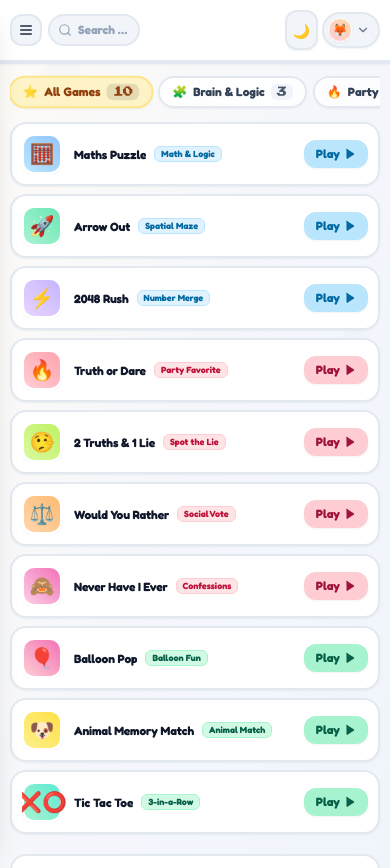
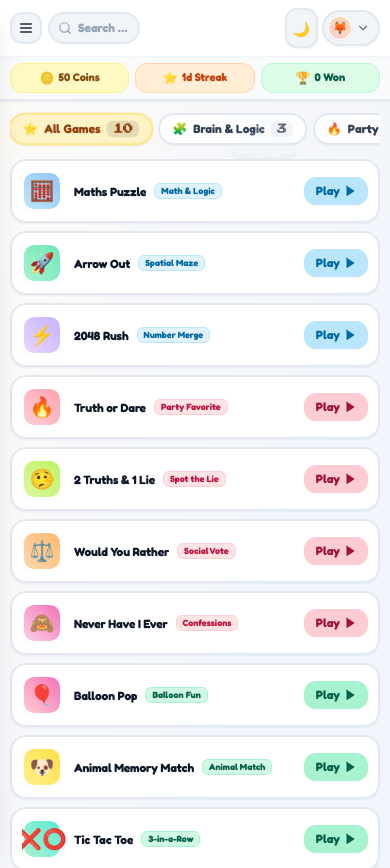
Before and after one commit to sakshijain050896-prog/funzo, a React (Vite) app: page / in a window 390 px wide. Shown: the top 868 px of the page. Built offline with nearby package versions, Linux system fonts and the light colour scheme; no server answers.

Commit message:
feat(mobile): display Coins, Streak, and Won stats prominently at top of mobile browser

```diff
--- a/src/App.tsx
+++ b/src/App.tsx
@@ -255,7 +255,7 @@ export const App: React.FC = () => {
 
         {/* Streak Notification Toast */}
         {streakToast && (
-          <div className="fixed top-20 left-1/2 -translate-x-1/2 z-50 px-4 py-2 rounded-2xl bg-[#ff9600] border-b-4 border-[#cc7800] text-slate-950 font-black text-xs shadow-xl flex items-center gap-1.5 animate-bounce">
+          <div className="fixed top-24 sm:top-20 left-1/2 -translate-x-1/2 z-50 px-4 py-2 rounded-2xl bg-[#ff9600] border-b-4 border-[#cc7800] text-slate-950 font-black text-xs shadow-xl flex items-center gap-1.5 animate-bounce">
             <Flame className="w-4 h-4 fill-slate-950" />
             <span>{streakToast}</span>
           </div>
--- a/src/components/dashboard/TopBar.tsx
+++ b/src/components/dashboard/TopBar.tsx
@@ -33,7 +33,9 @@ export const TopBar: React.FC<TopBarProps> = ({
   const displayName = stats.username || (currentUser ? currentUser.username : 'Player');
 
   return (
-    <header className="w-full h-16 bg-white dark:bg-[#181d2f] border-b-4 border-slate-200 dark:border-black text-slate-900 dark:text-white px-2.5 sm:px-6 flex items-center justify-between gap-1.5 sm:gap-3 sticky top-0 z-30 shadow-sm max-w-full overflow-hidden">
+    <header className="w-full bg-white/95 dark:bg-[#181d2f]/95 border-b-2 border-slate-200 dark:border-slate-800 text-slate-900 dark:text-white sticky top-0 z-30 shadow-sm max-w-full backdrop-blur-md">
+      {/* Top Row: Search & Profile Controls */}
+      <div className="w-full h-14 sm:h-16 px-2.5 sm:px-6 flex items-center justify-between gap-1.5 sm:gap-3">
         {/* Left: Mobile Menu Toggle & Search Bar */}
         <div className="flex items-center gap-1.5 sm:gap-2.5 flex-1 min-w-0 max-w-[130px] xs:max-w-[180px] sm:max-w-xs md:max-w-md">
           <button
@@ -57,39 +59,41 @@ export const TopBar: React.FC<TopBarProps> = ({
           </div>
         </div>
 
-      {/* Center: Explanatory Player Stats */}
+        {/* Center: Explanatory Player Stats for Desktop */}
         <div className="hidden md:flex items-center gap-3 font-['Fredoka'] text-xs">
           {/* Coins Badge - Pastel Sunshine */}
-        <div className="flex items-center gap-1.5 px-3 py-1.5 rounded-full bg-[#fef9c3] border-2 border-[#fef08a] text-[#854d0e] font-black shadow-sm">
+          <button
+            onClick={onOpenStats}
+            className="flex items-center gap-1.5 px-3 py-1.5 rounded-full bg-[#fef9c3] border-2 border-[#fef08a] text-[#854d0e] font-black shadow-sm hover:scale-105 active:scale-95 transition"
+            title="Coins"
+          >
             <span className="text-sm">🪙</span>
             <span>{stats.coins} Coins</span>
+          </button>
+
+          {/* Day Streak Badge - Pastel Peach */}
+          <button
+            onClick={onOpenStats}
+            className="flex items-center gap-1.5 px-3 py-1.5 rounded-full bg-[#ffedd5] border-2 border-[#fed7aa] text-[#c2410c] font-black shadow-sm hover:scale-105 active:scale-95 transition"
+            title="Streak"
+          >
+            <span className="text-sm">⭐</span>
+            <span>{stats.streak}d Streak</span>
+          </button>
+
+          {/* Games Won Badge - Pastel Mint */}
+          <button
+            onClick={onOpenStats}
+            className="flex items-center gap-1.5 px-3 py-1.5 rounded-full bg-[#dcfce7] border-2 border-[#bbf7d0] text-[#065f46] font-black shadow-sm hover:scale-105 active:scale-95 transition"
+            title="Games Won"
+          >
+            <span className="text-sm">🏆</span>
+            <span>{stats.totalGamesWon} Won</span>
+          </button>
         </div>
 
-        {/* Day Streak Badge - Pastel Peach */}
-        <div className="flex items-center gap-1.5 px-3 py-1.5 rounded-full bg-[#ffedd5] border-2 border-[#fed7aa] text-[#c2410c] font-black shadow-sm">
-          <span className="text-sm">⭐</span>
-          <span>{stats.streak}d Streak</span>
-        </div>
-
-        {/* Games Won Badge - Pastel Mint */}
-        <div className="flex items-center gap-1.5 px-3 py-1.5 rounded-full bg-[#dcfce7] border-2 border-[#bbf7d0] text-[#065f46] font-black shadow-sm">
-          <span className="text-sm">🏆</span>
-          <span>{stats.totalGamesWon} Won</span>
-        </div>
-      </div>
-
-      {/* Right: Quick Controls (Coins, Sound, Theme, Profile) */}
+        {/* Right: Quick Controls (Sound, Theme, Notifications, Profile) */}
         <div className="flex items-center gap-1 sm:gap-2 shrink-0">
-        {/* Mobile Stats Chip - Pastel Sunshine */}
-        <button
-          onClick={onOpenStats}
-          className="hidden xs:flex md:hidden items-center gap-1 px-2.5 py-1 rounded-full bg-[#fef9c3] border-2 border-[#fef08a] text-[#854d0e] font-black text-xs shadow-sm active:translate-y-0.5 shrink-0"
-          title="Your Stats"
-        >
-          <span>🪙</span>
-          <span>{stats.coins}</span>
-        </button>
-
           {/* Sound Toggle (hidden on small mobile to guarantee space for Profile) */}
           <button
             onClick={onToggleSound}
@@ -141,6 +145,37 @@ export const TopBar: React.FC<TopBarProps> = ({
             <ChevronDown className="w-3.5 h-3.5 text-slate-500 shrink-0" />
           </button>
         </div>
+      </div>
+
+      {/* Row 2: Mobile Stats Sub-bar (Streak, Coin, and Won icons at top on mobile) */}
+      <div className="flex md:hidden items-center justify-between gap-1.5 px-2.5 py-1.5 border-t border-slate-100 dark:border-slate-800/80 bg-slate-50/90 dark:bg-[#141824]/90 text-xs font-['Fredoka'] w-full">
+        <button
+          onClick={onOpenStats}
+          className="flex-1 flex items-center justify-center gap-1 py-1.5 px-1.5 rounded-xl bg-[#fef9c3] border border-[#fef08a] text-[#854d0e] font-black shadow-xs active:scale-95 transition min-w-0"
+          title="Your Coins"
+        >
+          <span className="text-xs shrink-0">🪙</span>
+          <span className="text-[11px] font-bold leading-tight truncate">{stats.coins} Coins</span>
+        </button>
+
+        <button
+          onClick={onOpenStats}
+          className="flex-1 flex items-center justify-center gap-1 py-1.5 px-1.5 rounded-xl bg-[#ffedd5] border border-[#fed7aa] text-[#c2410c] font-black shadow-xs active:scale-95 transition min-w-0"
+          title="Your Day Streak"
+        >
+          <span className="text-xs shrink-0">⭐</span>
+          <span className="text-[11px] font-bold leading-tight truncate">{stats.streak}d Streak</span>
+        </button>
+
+        <button
+          onClick={onOpenStats}
+          className="flex-1 flex items-center justify-center gap-1 py-1.5 px-1.5 rounded-xl bg-[#dcfce7] border border-[#bbf7d0] text-[#065f46] font-black shadow-xs active:scale-95 transition min-w-0"
+          title="Total Games Won"
+        >
+          <span className="text-xs shrink-0">🏆</span>
+          <span className="text-[11px] font-bold leading-tight truncate">{stats.totalGamesWon} Won</span>
+        </button>
+      </div>
     </header>
   );
 };
```
Lines whose indentation alone changed are shown as unchanged.
